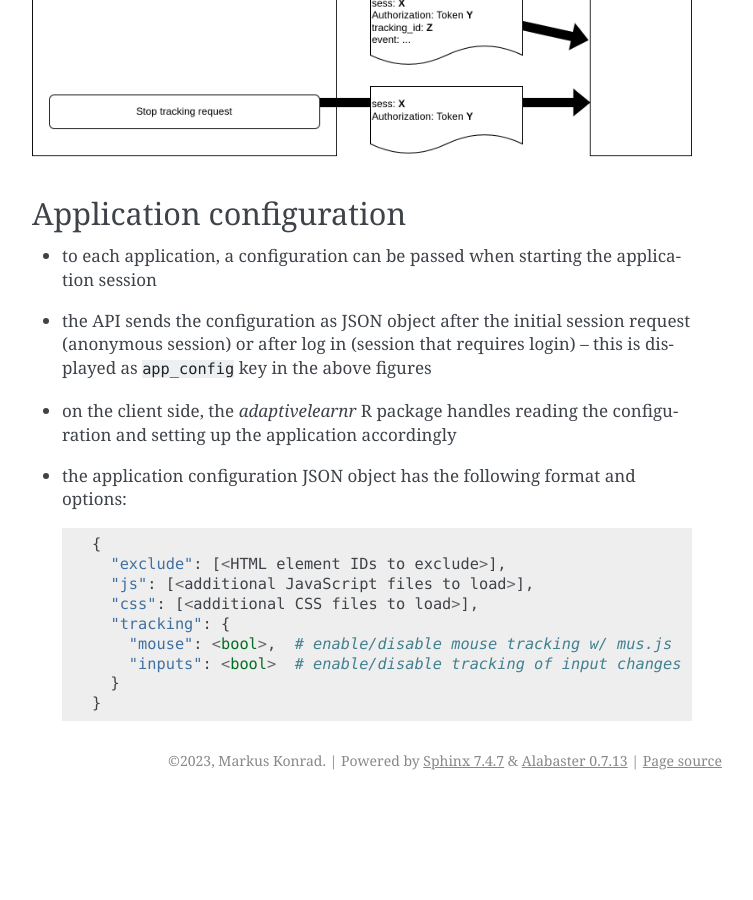
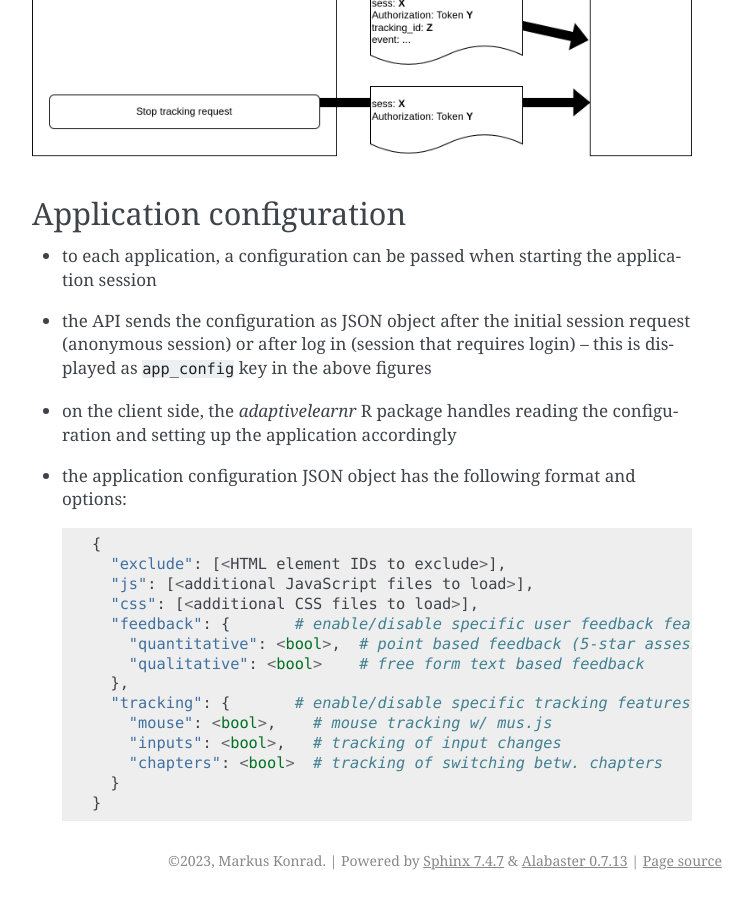
Before and after one commit to IFAFMultiLA/webapi, a Sphinx documentation site: the page built from docs/source/clientserver.rst, in a window 1280 px wide and 900 px high, scrolled down 1769 px. Shown: the whole window, without its empty margins (388-1141 px from the left). Built offline with Sphinx 7.4.7, drawn with Linux system fonts in a browser that asks for light colours; before the commit the page ends 2569 px from its top, so only the background shows below that.

```diff
--- a/docs/source/clientserver.rst
+++ b/docs/source/clientserver.rst
@@ -50,8 +50,13 @@ Application configuration
       "exclude": [<HTML element IDs to exclude>],
       "js": [<additional JavaScript files to load>],
       "css": [<additional CSS files to load>],
-      "tracking": {
-        "mouse": <bool>,  # enable/disable mouse tracking w/ mus.js
-        "inputs": <bool>  # enable/disable tracking of input changes
+      "feedback": {       # enable/disable specific user feedback features
+        "quantitative": <bool>,  # point based feedback (5-star assessment)
+        "qualitative": <bool>    # free form text based feedback
+      },
+      "tracking": {       # enable/disable specific tracking features
+        "mouse": <bool>,    # mouse tracking w/ mus.js
+        "inputs": <bool>,   # tracking of input changes
+        "chapters": <bool>  # tracking of switching betw. chapters
       }
     }
```
Also changed, not shown: 5 other files.
